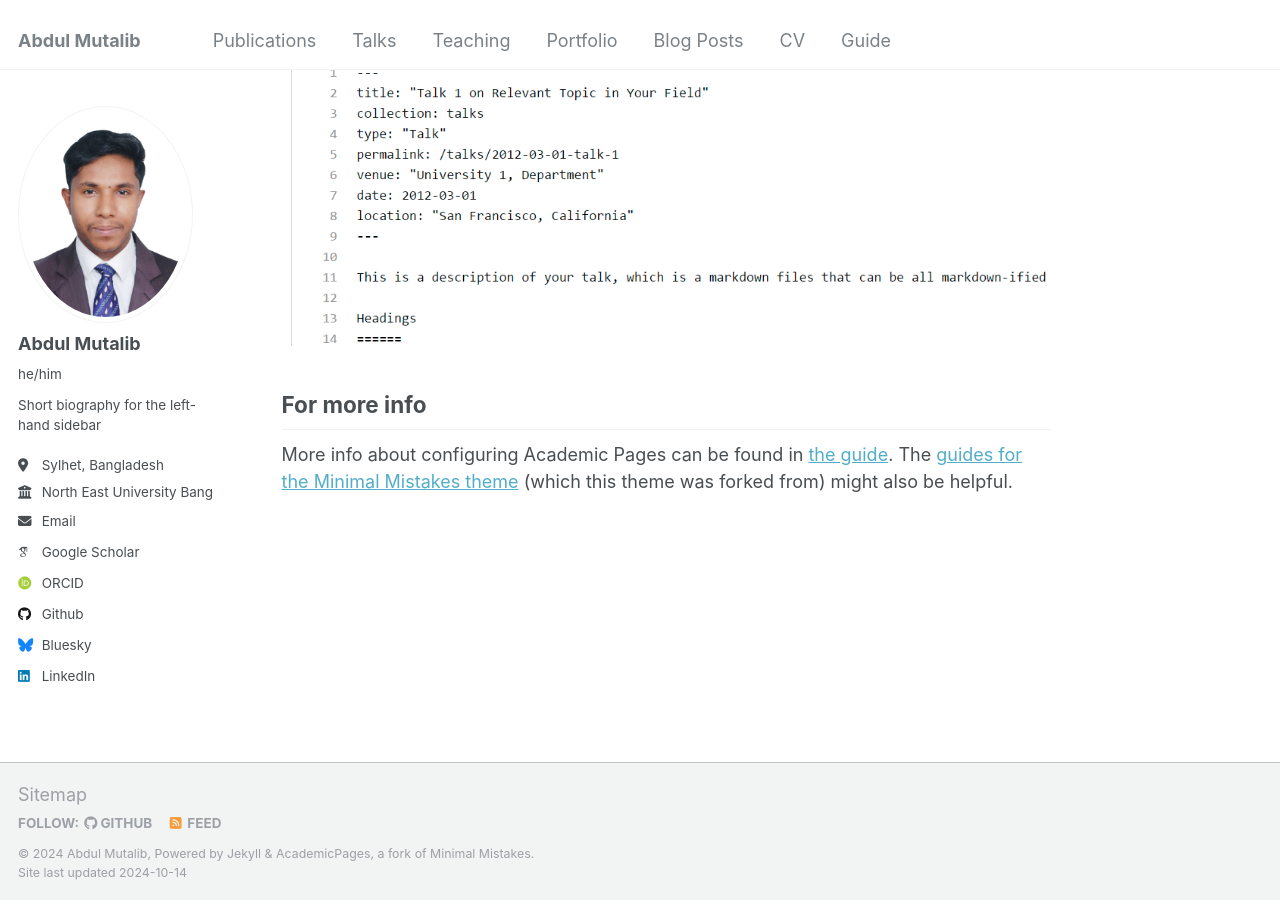
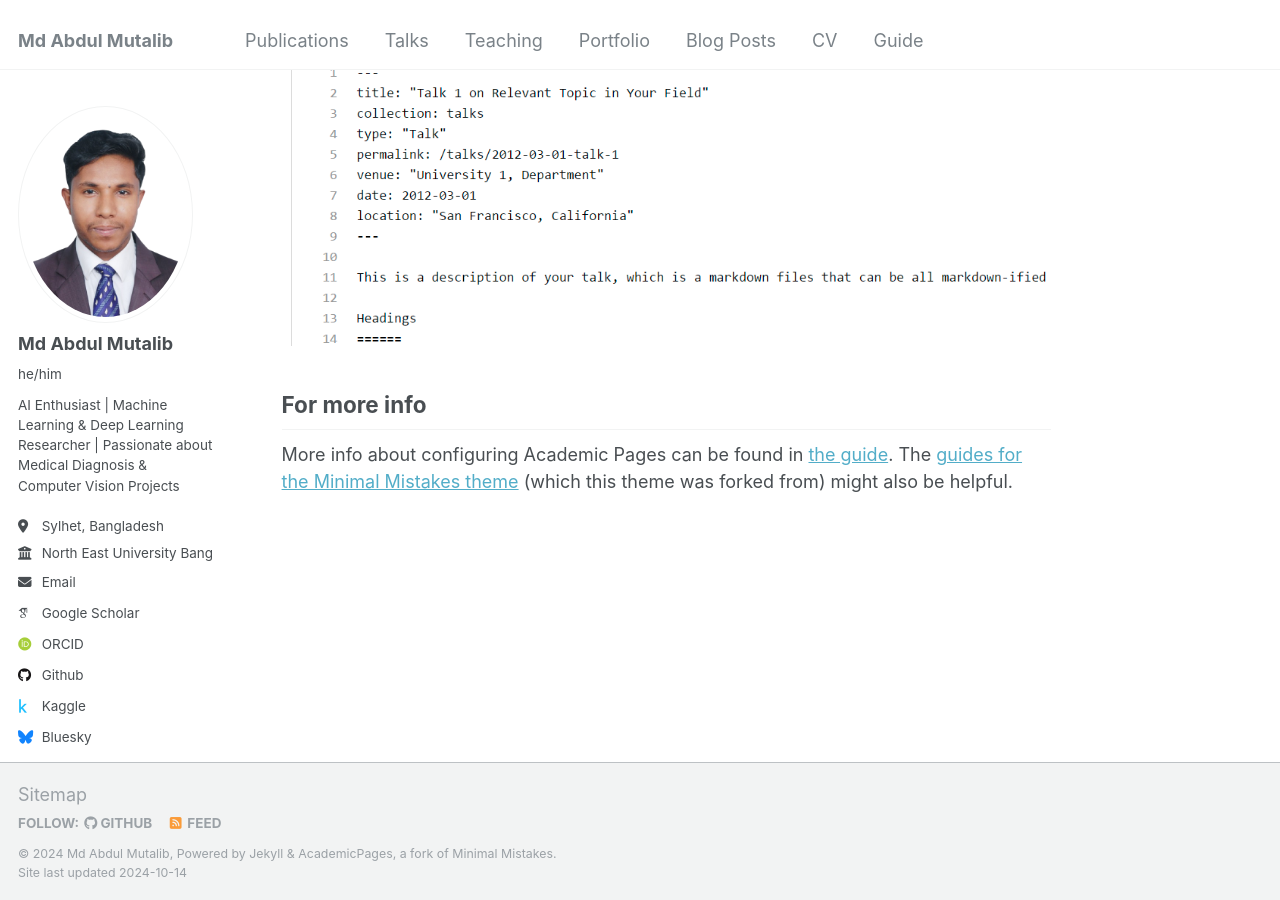
Before and after one commit to mutalibcs/mutalibcs.github.io, a Jekyll site: the page built from _pages/about.md, in a window 1280 px wide and 900 px high, scrolled down 2643 px. Built offline with Jekyll 4.4.1, drawn with Linux system fonts in a browser that asks for light colours; some web fonts are replaced.

Commit message:
seo info added

```diff
--- a/_config.yml
+++ b/_config.yml
@@ -8,9 +8,9 @@
 
 # Basic Site Settings
 locale                   : "en-US"
-title                    : "Abdul Mutalib"
+title                    : "Md Abdul Mutalib"
 title_separator          : "-"
-name                     : &name "Abdul Mutalib"
+name                     : &name "Md Abdul Mutalib"
 description              : &description "personal description"
 url                      : https://mamutalib.github.io # the base hostname & protocol for your site e.g. "https://mmistakes.github.io"
 baseurl                  : "" # the subpath of your site, e.g. "/blog"
@@ -22,10 +22,11 @@ repository               : "mamutalib/mamutalib.github.io"
 author:
   # Biographic information
   avatar           : "profile.png"
-  name             : "Abdul Mutalib"
+  name             : "Md Abdul Mutalib"
   # pronouns         : # example: "she/her"
   pronouns         : "he/him"
-  bio              : "Short biography for the left-hand sidebar"
+  bio              : "AI Enthusiast | Machine Learning & Deep Learning Researcher | Passionate about Medical Diagnosis & Computer Vision Projects
+"
   location         : "Sylhet, Bangladesh"
   employer         : "North East University Bangladesh"
   uri              : # "wwww.neub.edu.bd"
@@ -45,7 +46,7 @@ author:
   codepen          : # Username
   dribbble         : # Username
   github           : "mamutalib"
-  kaggle           : # Username
+  kaggle           : "mamutalib"
   stackoverflow    : # User number or user number and name (i.e., use "1" or "1/jeff-atwood")
 
   # Social media
@@ -122,8 +123,8 @@ atom_feed:
 
 
 # SEO Related
-google_site_verification :
-bing_site_verification   :
+google_site_verification : "Gqp3ofmVy7p9xE2oF4zjaIEZH7P-7sJOBo7tIxRdTqE"
+bing_site_verification   : "3181071F5AF769F28523FD20F1F335FB"
 alexa_site_verification  :
 yandex_site_verification :
 
```
